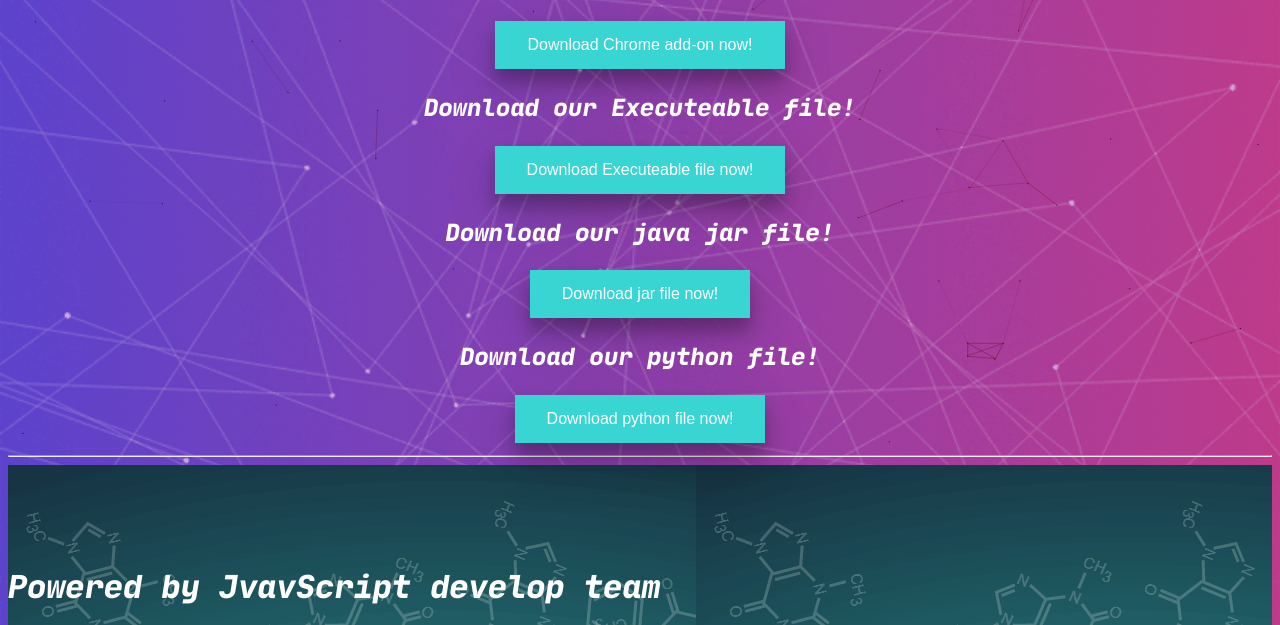
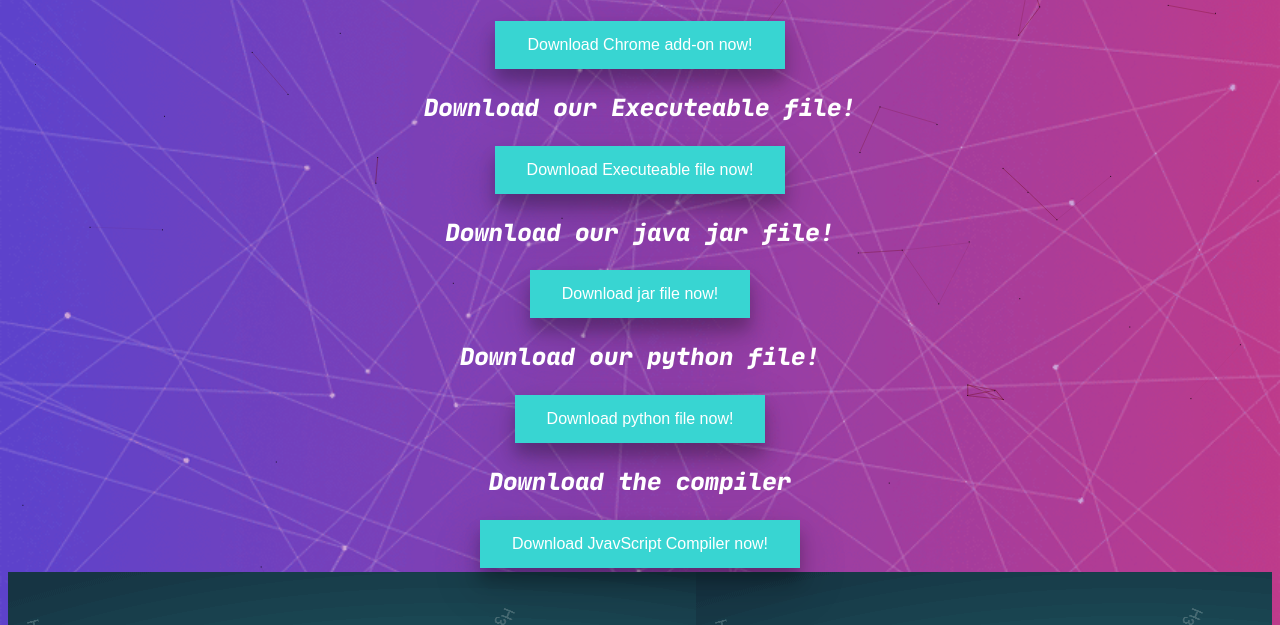
Before and after one commit to JvavS/cript, a plain HTML site: page index.html in a window 1280 px wide. Shown: the part 141-766 px from the top of the page. Drawn offline with Linux system fonts and the light colour scheme.

Commit message:
Add files via upload

```diff
--- a/index.html
+++ b/index.html
@@ -5,6 +5,9 @@
 <title>JvavScript</title>
 <link rel="shortcut icon" href="./assets/background.ico">
 <script>
+	function compiler(){
+		window.location.href="https://chengt.lanzous.com/iuTG4hx38gh";
+	}
 	function github(){
 		window.location.href="http://github.com/jvavScriptDEV";
 	}
@@ -111,8 +114,8 @@ font-family:myFirstFont;
 		<button class="button" type="button" onclick="javascrtpt:jar()">Download jar file now!</button>
 		<font color="white"><h2>Download our python file!</h2></font>
 		<button class="button" type="button" onclick="javascrtpt:py()">Download python file now!</button>
-		<br>
-		<hr>
+		<font color="white"><h2>Download the compiler</h2></font>
+		<button class="button" type="button" onclick="javascrtpt:compiler()">Download JvavScript Compiler now!</button>
 		<div align="left" style="background:url('./assets/background2.jpg') repeat-x">
 			<br>
 			<br>
```
